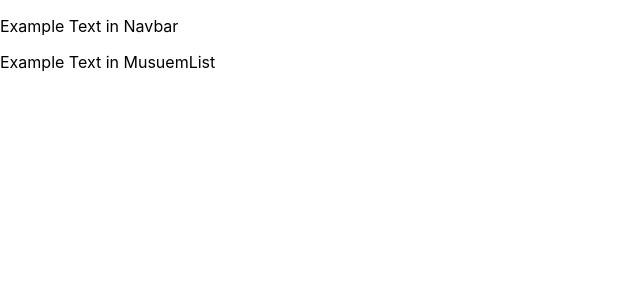
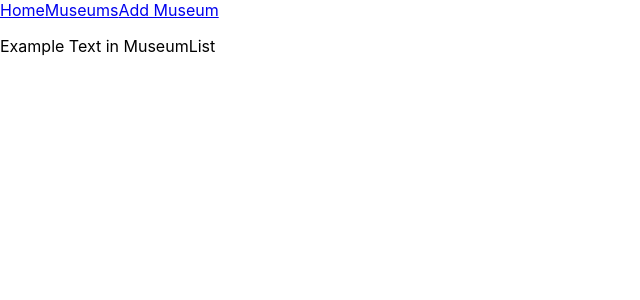
Before and after one commit to Kmlove/DC-Metro-Archive-Project, a React (Create React App) app in the folder dcma/: page /MuseumList in a window 1280 px wide. Shown: the top 300 px of the page, without its empty margins (0-640 px from the left). Built offline with nearby package versions, Linux system fonts and the light colour scheme.

Commit message:
Made Navbar functional, needs styling

```diff
--- a/dcma/src/components/MuseumList.js
+++ b/dcma/src/components/MuseumList.js
@@ -1,9 +1,9 @@
 
 
-function MusuemList(){
+function MuseumList(){
     return(
-        <><p>Example Text in MusuemList</p></>
+        <><p>Example Text in MuseumList</p></>
     )
 }
 
-export default MusuemList
+export default MuseumList
--- a/dcma/src/components/Navbar.js
+++ b/dcma/src/components/Navbar.js
@@ -1,8 +1,12 @@
-
+import { NavLink } from "react-router-dom"
 
 function Navbar(){
     return(
-        <><p>Example Text in Navbar</p></>
+        <div>
+            <NavLink to="/">Home</NavLink>
+            <NavLink to="/MuseumList">Museums</NavLink>
+            <NavLink to="/MuseumForm">Add Museum</NavLink>
+        </div>
     )
 }
 
--- a/dcma/src/components/PageRender.js
+++ b/dcma/src/components/PageRender.js
@@ -8,13 +8,13 @@ import {BrowserRouter, Route, Routes} from "react-router-dom"
 function PageRender(){
     return(
         <div>
-            <Navbar/>
             <BrowserRouter>
+                <Navbar/>
                 <Routes>
                     <Route path="/" element={<Home/>}/>
                     <Route path="/MuseumList" element={<MuseumList/>}/>
                     <Route path="/MuseumForm" element={<MuseumForm/>}/>
-                    <Route path="/MuseumList/:id" element={<SpecificMuseum Museum={{}}/>}/>
+                    <Route path="/MuseumList/:id" element={<SpecificMuseum museum={{}}/>}/>
                 </Routes>
             </BrowserRouter>
         </div>
```
